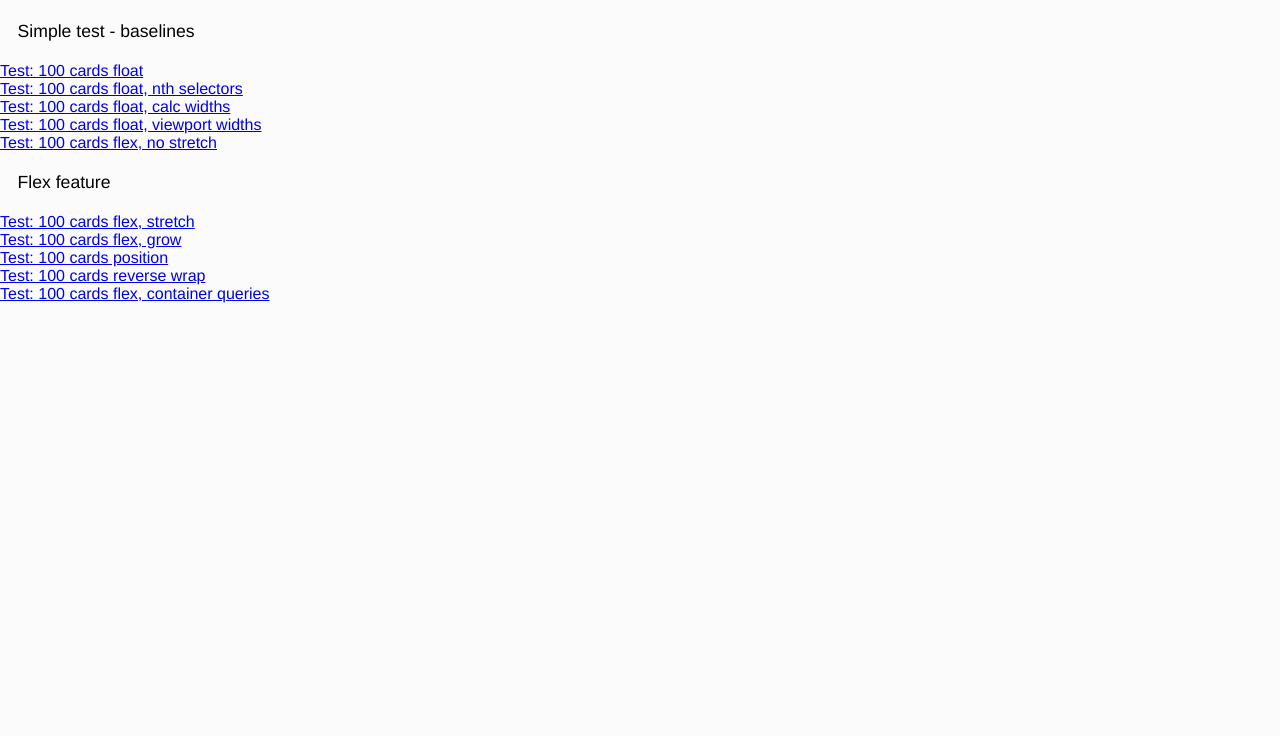
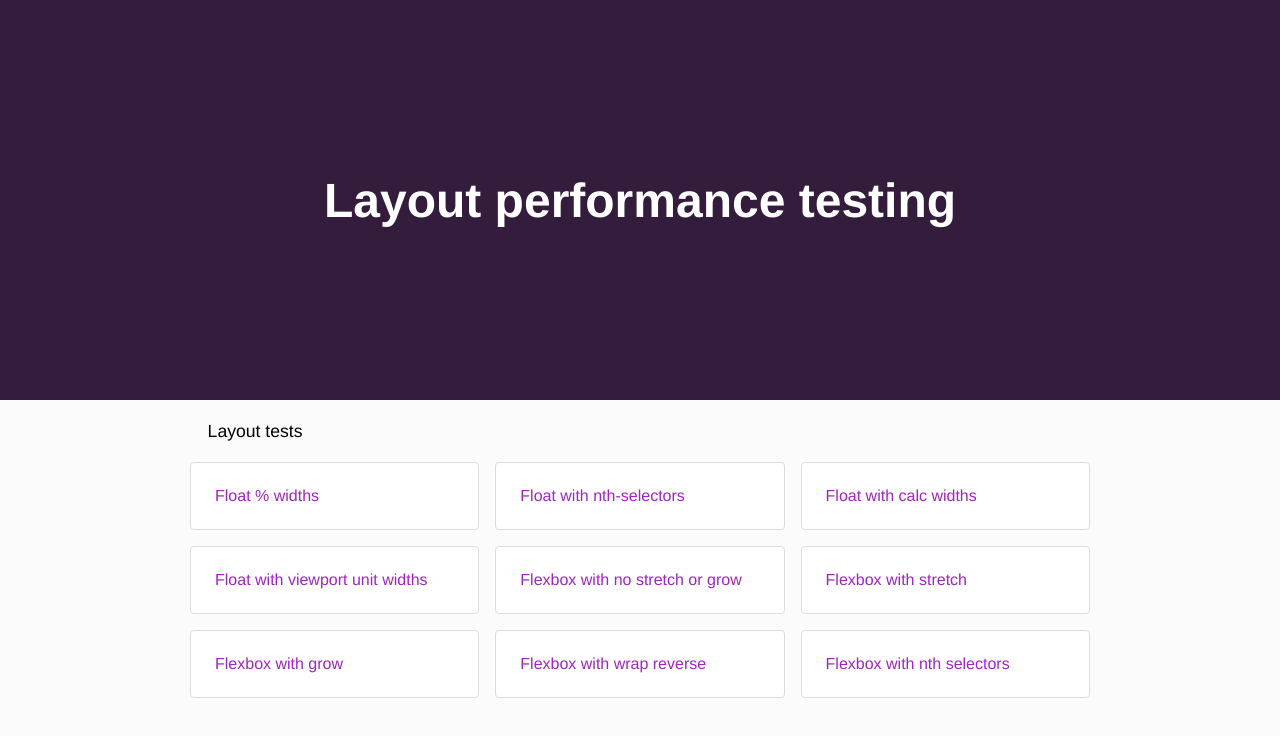
Before and after one commit to chriswrightdesign/layout-performance-testing, a plain HTML site: page index.html in a window 1280 px wide. Drawn offline with Linux system fonts and the light colour scheme.

Commit message:
Fix: display of index page

```diff
--- a/index.html
+++ b/index.html
@@ -7,44 +7,62 @@
     <link rel="stylesheet" href="style/main.css" />
   </head>
   <body>
+    <header class="banner">
+      <h1 class="main-heading">
+        Layout performance testing
+      </h1>
+    </header>
     <main class="container">
-
-        <h2 class="heading heading--primary">Simple test - baselines</h2>
+      <div class="contain-center">
+        <h2 class="heading heading--primary">Layout tests</h2>
         <ul class="test-list">
           <li class="test-list__item">
-            <a class="test-list__link" href="test-float.html">Test: 100 cards float</a>
+            <div class="card">
+              <a class="test-list__link" href="test-float.html">Float % widths</a>
+            </div>
           </li>
           <li class="test-list__item">
-            <a class="test-list__link" href="test-float-nth-selector.html">Test: 100 cards float, nth selectors</a>
+            <div class="card">
+              <a class="test-list__link" href="test-float-nth-selector.html">Float with nth-selectors</a>
+            </div>
           </li>
           <li class="test-list__item">
-            <a class="test-list__link" href="test-float-calc.html">Test: 100 cards float, calc widths</a>
+          <div class="card">
+            <a class="test-list__link" href="test-float-calc.html">Float with calc widths</a>
+          </div>
           </li>
           <li class="test-list__item">
-            <a class="test-list__link" href="test-float-viewport.html">Test: 100 cards float, viewport widths</a>
+          <div class="card">
+            <a class="test-list__link" href="test-float-viewport.html">Float with viewport unit widths</a>
+            </div>
           </li>
           <li class="test-list__item">
-            <a class="test-list__link" href="test-flex.html">Test: 100 cards flex, no stretch</a>
+          <div class="card">
+            <a class="test-list__link" href="test-flex.html">Flexbox with no stretch or grow</a>
+          </div>
+          </li>
+          <li class="test-list__item">
+          <div class="card">
+            <a class="test-list__link" href="test-flex-stretch.html">Flexbox with stretch</a>
+          </div>
+          </li>
+          <li class="test-list__item">
+          <div class="card">
+            <a class="test-list__link" href="test-flex-grow.html">Flexbox with grow</a>
+            </div>
+          </li>
+          <li class="test-list__item">
+          <div class="card">
+            <a class="test-list__link" href="test-flex-wrap-reverse.html">Flexbox with wrap reverse</a>
+            </div>
+          </li>
+          <li class="test-list__item">
+          <div class="card">
+            <a class="test-list__link" href="test-flex-nth-selectors.html">Flexbox with nth selectors</a>
+            </div>
           </li>
         </ul>
-
-        <h2 class="heading heading--primary">Flex feature</h2>
-        <ul class="test-list">
-          <li class="test-list__item">
-            <a class="test-list__link" href="test-flex-stretch.html">Test: 100 cards flex, stretch</a></li>
-          <li class="test-list__item">
-            <a class="test-list__link" href="test-flex-grow.html">Test: 100 cards flex, grow</a>
-          </li>
-          <li class="test-list__item">
-            <a class="test-list__link" href="test-flex-positioned.html">Test: 100 cards position</a>
-          </li>
-          <li class="test-list__item">
-            <a class="test-list__link" href="test-flex-wrap-reverse.html">Test: 100 cards reverse wrap</a>
-          </li>
-          <li class="test-list__item">
-            <a class="test-list__link" href="test-flex-container-queries.html">Test: 100 cards flex, container queries</a>
-          </li>
-        </ul>
+        </div>
     </main>
   </body>
 </html>
--- a/style/main.css
+++ b/style/main.css
@@ -31,6 +31,10 @@ section,
 summary {
   display: block;
 }
+h1, h2, h3, h4, h5, h6 {
+    margin: 0;
+    padding: 0;
+}
 
 button {
     background: none;
@@ -38,6 +42,25 @@ button {
 }
 
 .container {}
+.contain-center {
+    max-width:900px;
+    margin: 0 auto;
+}
+.banner {
+    background-color: #331C3C;
+    color: #fff;
+    display: flex;
+    align-items: center;
+    justify-content: center;
+    min-height: 50vh;
+    width: 100%;
+
+}
+
+.main-heading {
+    font-size: 3em;
+    text-align: center;
+}
 
 .heading {
     font-weight: 400;
@@ -57,20 +80,49 @@ button {
     text-align: center;
 }
 
-.test-list {}
-.test-list__item {}
+.test-list {
+    display: flex;
+    flex-wrap: wrap;
+    margin-left: -1em;
+}
+.test-list .card {
+    display: flex;
+    flex-direction: column;
+    margin-bottom: 1em;
+}
 
+.test-list__item {
+    flex: 0 0 auto;
+    width: 33.33%;
+    padding-left: 1em;
+}
+.test-list__link {
+    color: rgb(161, 36, 192);
+    text-decoration: none;
+}
 .controls {
     position: fixed;
     left: 1em;
 }
 
 .button {
-    background: aquamarine;
+    background: #331C3C;
+    color: #fff;
     border-radius: 4px;
+    cursor: pointer;
     font-size: 0.85em;
     padding: 1em 1.5em;
     margin-bottom: 1em;
+}
+.button:hover {
+    background: #6D3D80;
+}
+.button:focus {
+    background: #6D3D80;
+    outline: 1px solid #914FAB;
+}
+.button:active {
+    transform: translateY(1px);
 }
 
 
```
